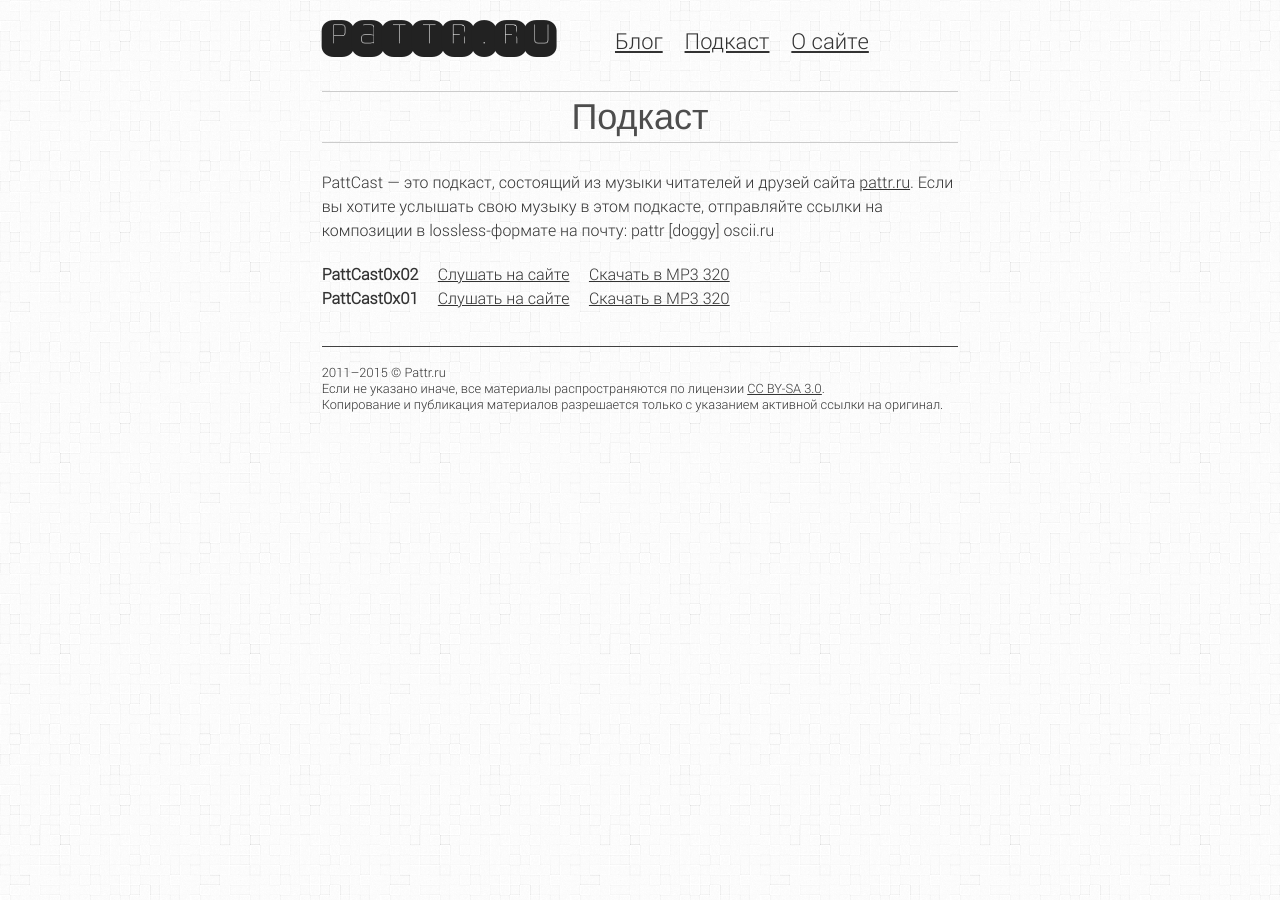
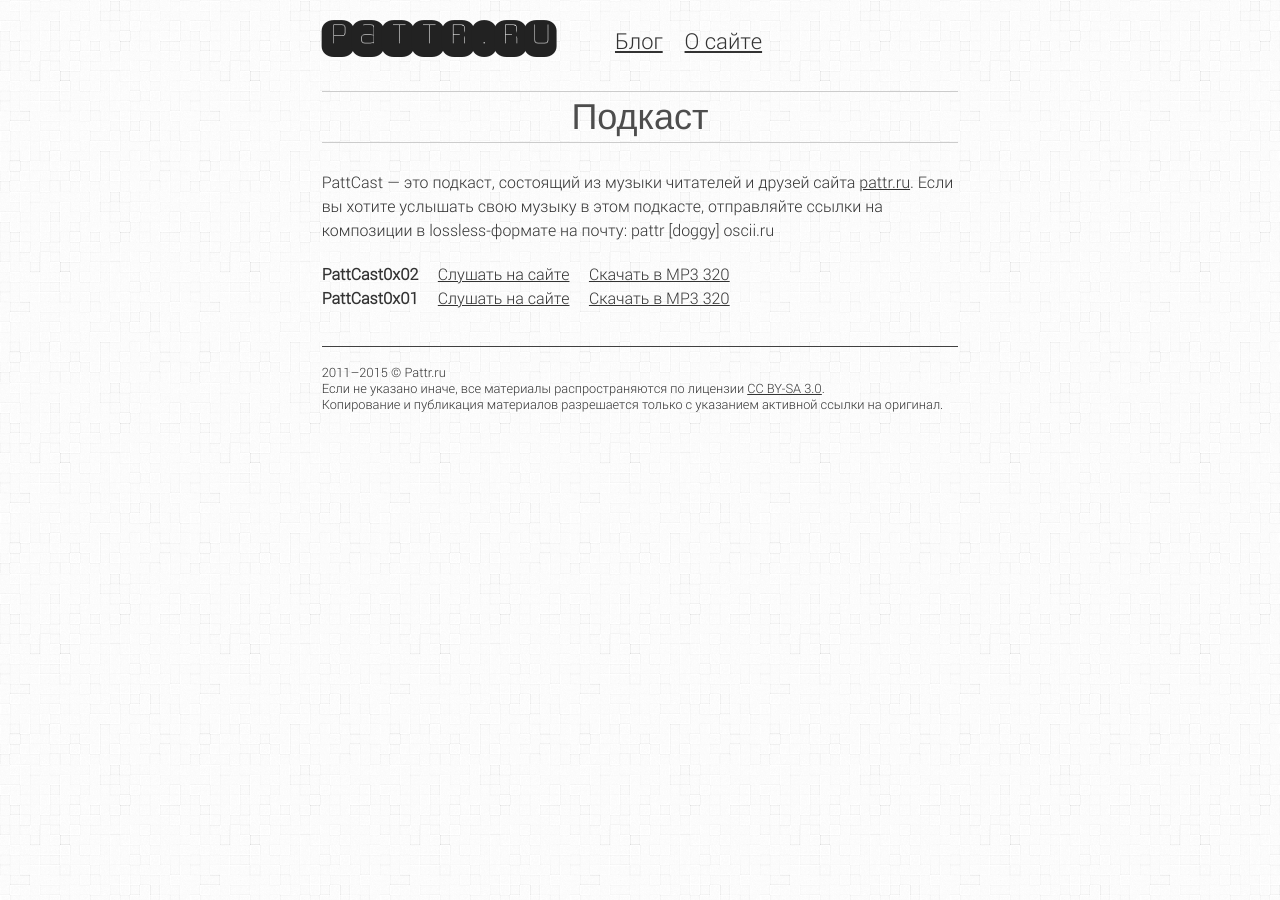
Before and after one commit to ech2/pattr.ru, a Jekyll site: the page built from pattcast.html, in a window 1280 px wide. Built offline with Jekyll 4.4.1, drawn with Linux system fonts in a browser that asks for light colours; nearby versions of some CDN libraries; library files that are not in the unit come from our copies; Markdown is read by kramdown in place of the engine named in the settings.

Commit message:
[-] Podcast menu entry

```diff
--- a/_layouts/base.html
+++ b/_layouts/base.html
@@ -24,7 +24,6 @@
   <nav>
     <div>
       <a href="/">Блог</a>
-      <a href="/pattcast.html">Подкаст</a>
       <a href="/about.html">О сайте</a>
     </div>
   </nav>
```
